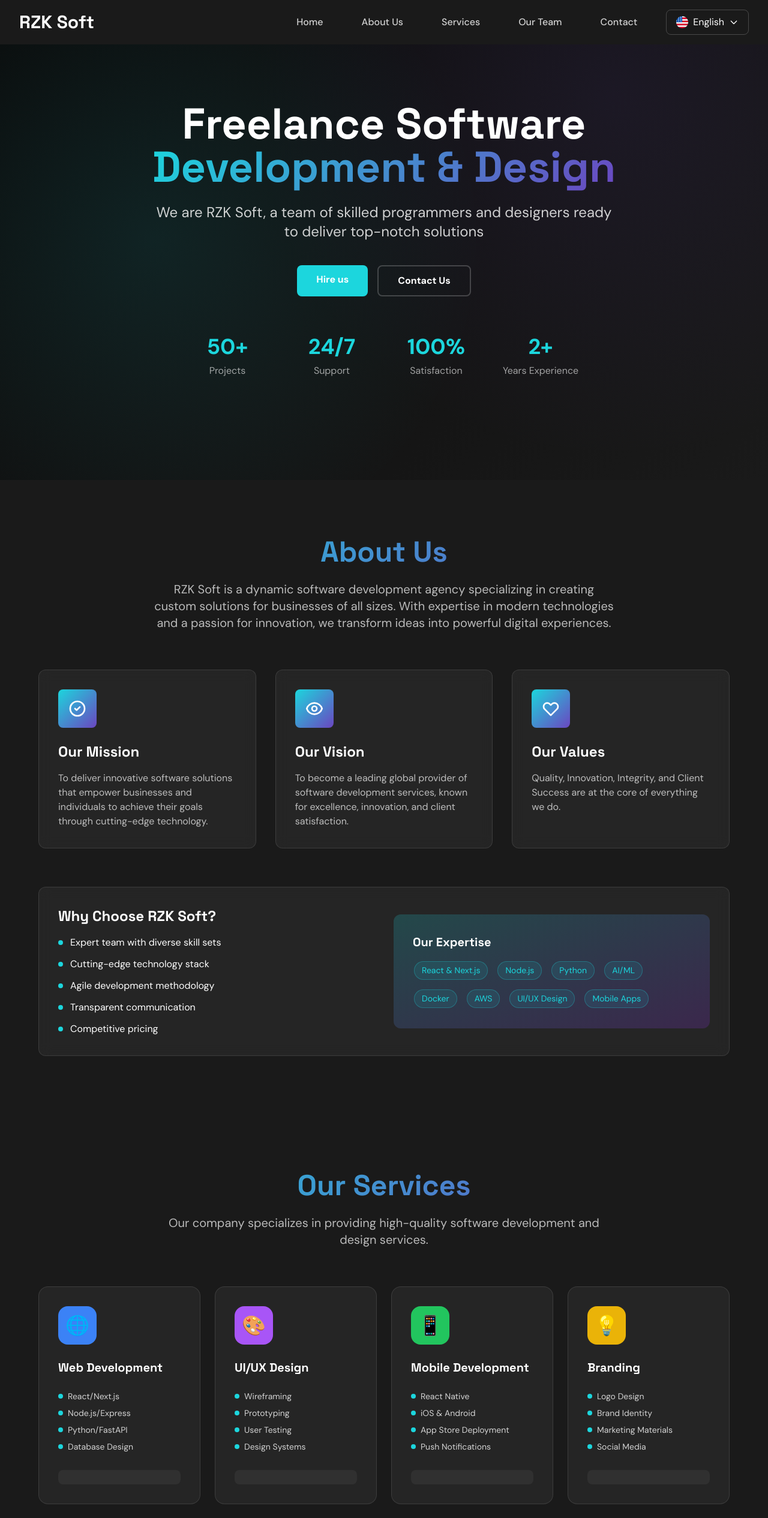
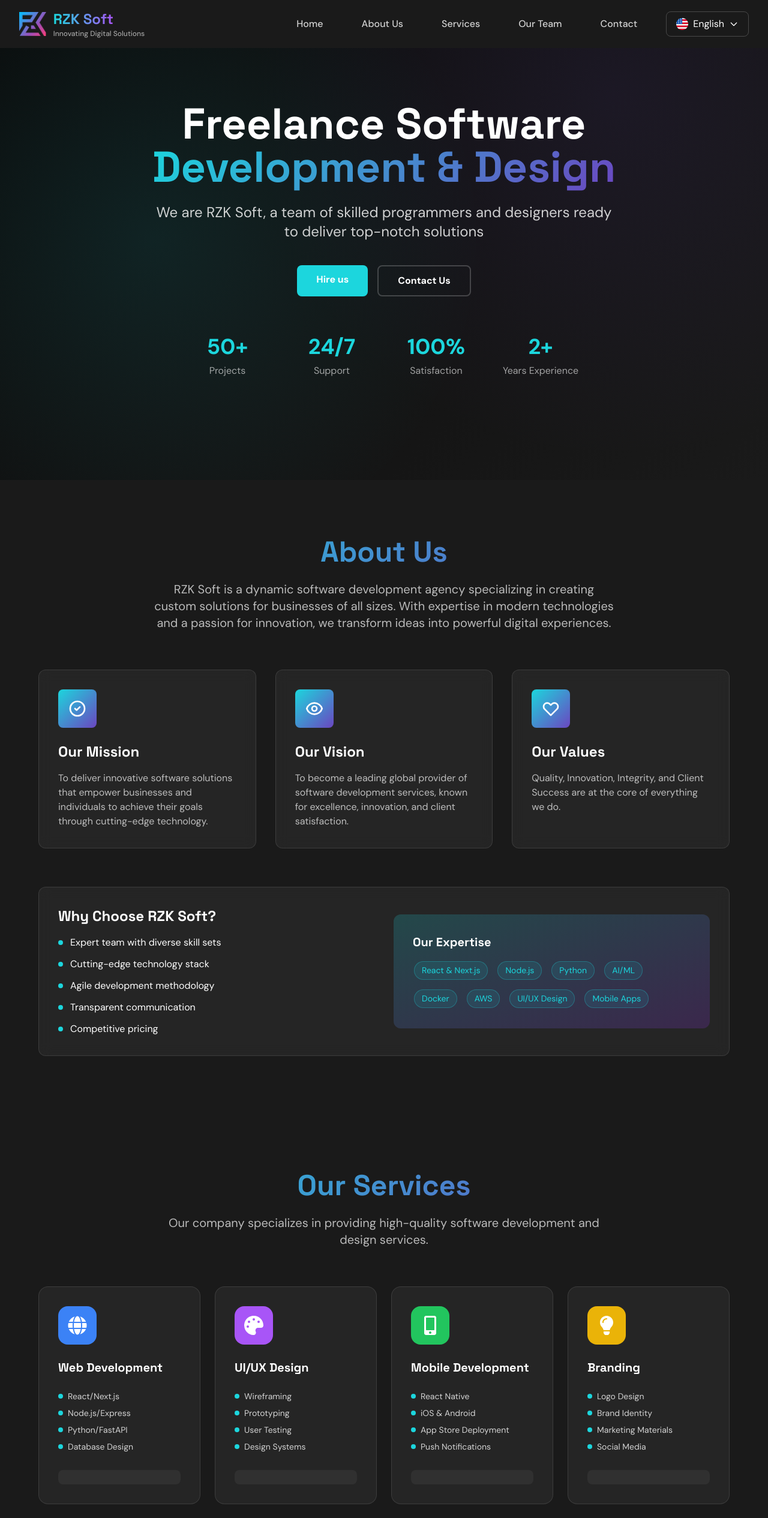
Before and after one commit to MykhailoTymoshenko08/RZK_Soft, a React (Vite) app: page / in a window 1280 px wide. Shown: the top 2530 px of the page at 60% size. Built offline with nearby package versions, Linux system fonts and the light colour scheme.

Commit message:
updating whole projects for good-looking

```diff
--- a/src/App.tsx
+++ b/src/App.tsx
@@ -10,7 +10,7 @@ function App() {
   const [isLoading, setIsLoading] = useState(true)
 
   useEffect(() => {
-    // Simulate loading time
+    // loading time
     const timer = setTimeout(() => {
       setIsLoading(false)
     }, 500)
--- a/src/components/Footer.tsx
+++ b/src/components/Footer.tsx
@@ -1,7 +1,7 @@
 import { useLanguage } from '../contexts/LanguageContext'
 import { useState } from 'react'
 
-// Імпорт іконок
+// icons
 import {
   FaPhoneAlt,
   FaEnvelope,
@@ -38,7 +38,7 @@ const Footer = () => {
     translations.brandingPage,
     translations.aiMlPage,
     translations.devOpsPage
-  ]
+  ].filter(service => service && service.trim() !== '');
 
   const contactInfo = [
     {
@@ -75,14 +75,8 @@ const Footer = () => {
     setSubmitStatus(null)
 
     try {
-      // Тут буде реальна логіка відправки форми
-      // Наприклад, через EmailJS, Formspree або ваш бекенд
-
-      // Імітація відправки
       await new Promise(resolve => setTimeout(resolve, 1500))
 
-      // В реальному додатку розкоментуйте це:
-      /*
       const response = await fetch('https://your-backend.com/send-email', {
         method: 'POST',
         headers: { 'Content-Type': 'application/json' },
@@ -90,12 +84,10 @@ const Footer = () => {
       })
 
       if (!response.ok) throw new Error('Failed to send')
-      */
 
       setSubmitStatus('success')
       setFormData({ name: '', email: '', message: '' })
 
-      // Автоматично сховати повідомлення про успіх через 5 секунд
       setTimeout(() => setSubmitStatus(null), 5000)
 
     } catch (error) {
@@ -159,7 +151,7 @@ const Footer = () => {
                 <div className="text-xs text-white/50 mt-1 ml-1">* {translations.required}</div>
               </div>
 
-              {/* Статус відправки */}
+              {/* status */}
               {submitStatus === 'success' && (
                 <div className="p-3 bg-green-500/20 border border-green-500 rounded-lg flex items-center gap-2">
                   <FaCheckCircle className="w-5 h-5 text-green-400" />
@@ -196,7 +188,7 @@ const Footer = () => {
             </form>
           </div>
 
-          {/* Contact Info */}
+          {/* contact info */}
           <div>
             <div className="mb-8">
               <div className="flex items-center gap-3 mb-6">
@@ -262,15 +254,29 @@ const Footer = () => {
           </div>
         </div>
 
-        {/* Нижній блок */}
+        {/* lower */}
         <div className="border-t border-white/10 pt-8">
           <div className="grid grid-cols-1 md:grid-cols-3 gap-8">
             <div>
-              <div className="flex items-center gap-2 mb-4">
-                <div className="w-10 h-10 gradient-bg rounded-lg flex items-center justify-center">
-                  <span className="font-bold text-white">RZK</span>
+              <div className="flex items-center gap-3 mb-4">
+                {/* logo text for image */}
+                <img
+                  src="/images/logo.png"
+                  alt="RZK Soft Logo"
+                  className="h-12 w-auto"
+                  onError={(e) => {
+                    const target = e.target as HTMLImageElement;
+                    target.style.display = 'none';
+                    const fallback = document.createElement('div');
+                    fallback.className = 'w-12 h-12 gradient-bg rounded-lg flex items-center justify-center';
+                    fallback.innerHTML = '<span class="font-bold text-white">RZK</span>';
+                    target.parentNode?.appendChild(fallback);
+                  }}
+                />
+                <div>
+                  <h4 className="text-xl font-bold">RZK Soft</h4>
+                  <p className="text-white/60 text-sm">Innovating Digital Solutions</p>
                 </div>
-                <h4 className="text-xl font-bold">RZK Soft</h4>
               </div>
               <p className="text-white/70">{translations.footerDesc}</p>
             </div>
--- a/src/components/Header.tsx
+++ b/src/components/Header.tsx
@@ -44,9 +44,48 @@ const Header = () => {
     }`}>
       <div className="container mx-auto px-4 md:px-8">
         <div className="flex justify-between items-center">
-          <h1 className="text-2xl md:text-3xl font-bold font-space-grotesk">RZK Soft</h1>
+          <a
+            href="#home"
+            className="flex items-center gap-3 group"
+            onClick={(e) => {
+              e.preventDefault();
+              scrollToSection('home');
+            }}
+          >
+            {/* logo image */}
+            <div className="relative">
+              <img
+                src="/images/logo.png"
+                alt="RZK Soft Logo"
+                className="h-10 w-auto transition-transform group-hover:scale-105"
+                onError={(e) => {
+                  const target = e.target as HTMLImageElement;
+                  target.style.display = 'none';
+                  const fallback = target.parentElement?.querySelector('.logo-fallback') as HTMLElement;
+                  if (fallback) {
+                    fallback.style.display = 'flex';
+                  }
+                }}
+              />
+              {/* faultbeck for logo */}
+              <div className="logo-fallback h-10 w-10 gradient-bg rounded-lg flex items-center justify-center" style={{ display: 'none' }}>
+                <span className="font-bold text-white text-lg">RZK</span>
+              </div>
+            </div>
 
-          {/* Desktop Navigation */}
+            {/* logo text for pc */}
+            <div className="hidden md:block">
+              <span className="text-2xl font-bold font-space-grotesk bg-gradient-to-r from-brandCyan to-purple-500 bg-clip-text text-transparent">
+                RZK Soft
+              </span>
+              <p className="text-xs text-white/60 font-medium">Innovating Digital Solutions</p>
+            </div>
+          </a>
+
+
+
+
+          {/* desktop Navigation */}
           <nav className="hidden md:flex items-center space-x-4 lg:space-x-8">
             <button onClick={() => scrollToSection('home')} className="nav-link">
               {translations.homePage}
@@ -64,7 +103,7 @@ const Header = () => {
               {translations.contactPage}
             </button>
 
-            {/* Language Selector */}
+            {/* language Selector */}
             <div className="language-selector">
               <button
                 onClick={() => setIsLangMenuOpen(!isLangMenuOpen)}
@@ -87,7 +126,7 @@ const Header = () => {
                     <button
                       key={lang.code}
                       onClick={() => {
-                        setLanguage(lang.code as any) // cast to Language type
+                        setLanguage(lang.code as any) // to Language type
                         setIsLangMenuOpen(false)
                       }}
                       className={`language-option ${language === lang.code ? 'active' : ''}`}
@@ -101,7 +140,7 @@ const Header = () => {
             </div>
           </nav>
 
-          {/* Mobile Menu Button */}
+          {/* mobile menu button */}
           <div className="md:hidden flex items-center gap-3">
             <div className="relative">
               <button
@@ -149,7 +188,7 @@ const Header = () => {
           </div>
         </div>
 
-        {/* Mobile Menu */}
+        {/* mobile menu */}
         <div className={`mobile-menu ${isMobileMenuOpen ? 'open' : ''} md:hidden`}>
           <div className="flex flex-col space-y-4 mt-8">
             <button onClick={() => scrollToSection('home')} className="nav-link text-lg">
--- a/src/components/Services.tsx
+++ b/src/components/Services.tsx
@@ -1,4 +1,22 @@
 import { useLanguage } from '../contexts/LanguageContext'
+import {
+  FaGlobe,
+  FaPalette,
+  FaMobileAlt,
+  FaLightbulb,
+  FaRobot,
+  FaCloud,
+  FaBriefcase,
+  FaTools,
+  // FaCode,
+  // FaPencilRuler,
+  // FaDatabase,
+  // FaShieldAlt,
+  // FaChartLine,
+  // FaServer,
+  // FaCogs,
+  // FaHeadset
+} from 'react-icons/fa'
 
 const Services = () => {
   const { translations } = useLanguage()
@@ -6,7 +24,7 @@ const Services = () => {
   const services = [
     {
       id: 1,
-      icon: '🌐',
+      icon: <FaGlobe className="w-8 h-8" />,
       iconBg: 'bg-blue-500',
       title: translations.webDevelopmentPage,
       description: translations.webDevelopmentDesc,
@@ -14,7 +32,7 @@ const Services = () => {
     },
     {
       id: 2,
-      icon: '🎨',
+      icon: <FaPalette className="w-8 h-8" />,
       iconBg: 'bg-purple-500',
       title: translations.designPage,
       description: translations.designDesc,
@@ -22,7 +40,7 @@ const Services = () => {
     },
     {
       id: 3,
-      icon: '📱',
+      icon: <FaMobileAlt className="w-8 h-8" />,
       iconBg: 'bg-green-500',
       title: translations.mobilePage,
       description: translations.mobileDesc,
@@ -30,7 +48,7 @@ const Services = () => {
     },
     {
       id: 4,
-      icon: '💡',
+      icon: <FaLightbulb className="w-8 h-8" />,
       iconBg: 'bg-yellow-500',
       title: translations.brandingPage,
       description: translations.brandingDesc,
@@ -38,7 +56,7 @@ const Services = () => {
     },
     {
       id: 5,
-      icon: '🤖',
+      icon: <FaRobot className="w-8 h-8" />,
       iconBg: 'bg-pink-500',
       title: translations.aiMlPage,
       description: translations.aiMlDesc,
@@ -46,7 +64,7 @@ const Services = () => {
     },
     {
       id: 6,
-      icon: '☁️',
+      icon: <FaCloud className="w-8 h-8" />,
       iconBg: 'bg-indigo-500',
       title: translations.devOpsPage,
       description: translations.devOpsDesc,
@@ -54,7 +72,7 @@ const Services = () => {
     },
     {
       id: 7,
-      icon: '💼',
+      icon: <FaBriefcase className="w-8 h-8" />,
       iconBg: 'bg-cyan-500',
       title: translations.consultingPage,
       description: translations.consultingDesc,
@@ -62,7 +80,7 @@ const Services = () => {
     },
     {
       id: 8,
-      icon: '🔧',
+      icon: <FaTools className="w-8 h-8" />,
       iconBg: 'bg-orange-500',
       title: translations.maintenancePage,
       description: translations.maintenanceDesc,
@@ -82,7 +100,7 @@ const Services = () => {
           </p>
         </div>
 
-        {/* Список послуг */}
+        {/* service list */}
         <div className="grid grid-cols-1 md:grid-cols-2 lg:grid-cols-4 gap-6">
           {services.map((service, index) => (
             <div
@@ -113,7 +131,7 @@ const Services = () => {
           ))}
         </div>
 
-        {/* Блок "Looking for more" + Our Process */}
+        {/* box "Looking for more" + our process */}
         <div className="mt-16">
           <div className="custom-card p-8 md:p-12">
             <div className="grid grid-cols-1 md:grid-cols-2 gap-8 items-center">
--- a/src/components/TeamMemberCard.tsx
+++ b/src/components/TeamMemberCard.tsx
@@ -66,7 +66,7 @@ const TeamMemberCard = ({ member, onClick, language }: TeamMemberCardProps) => {
             className="tag"
             onClick={(e) => {
               e.stopPropagation()
-              // Filter by skill could be added here
+              // filter by skill could be added here(if needed but blablabla)
             }}
           >
             {skill.length > 20 ? skill.substring(0, 20) + '...' : skill}
```
Also changed, not shown: src/components/Team.tsx (+4 -4 lines), src/contexts/LanguageContext.tsx (+4 -4 lines), public/images/logo.png (added), public/images/team/mykhailo_tymoshenko.jpg.
